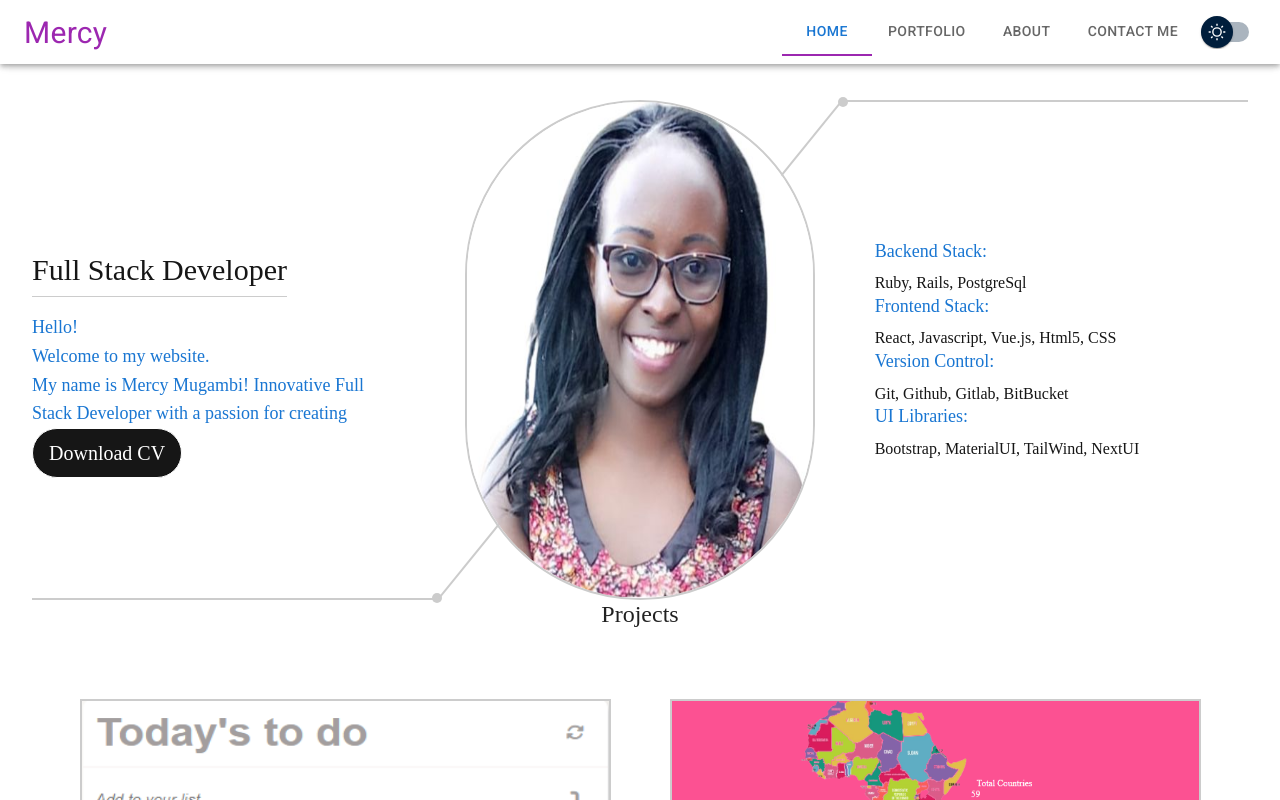
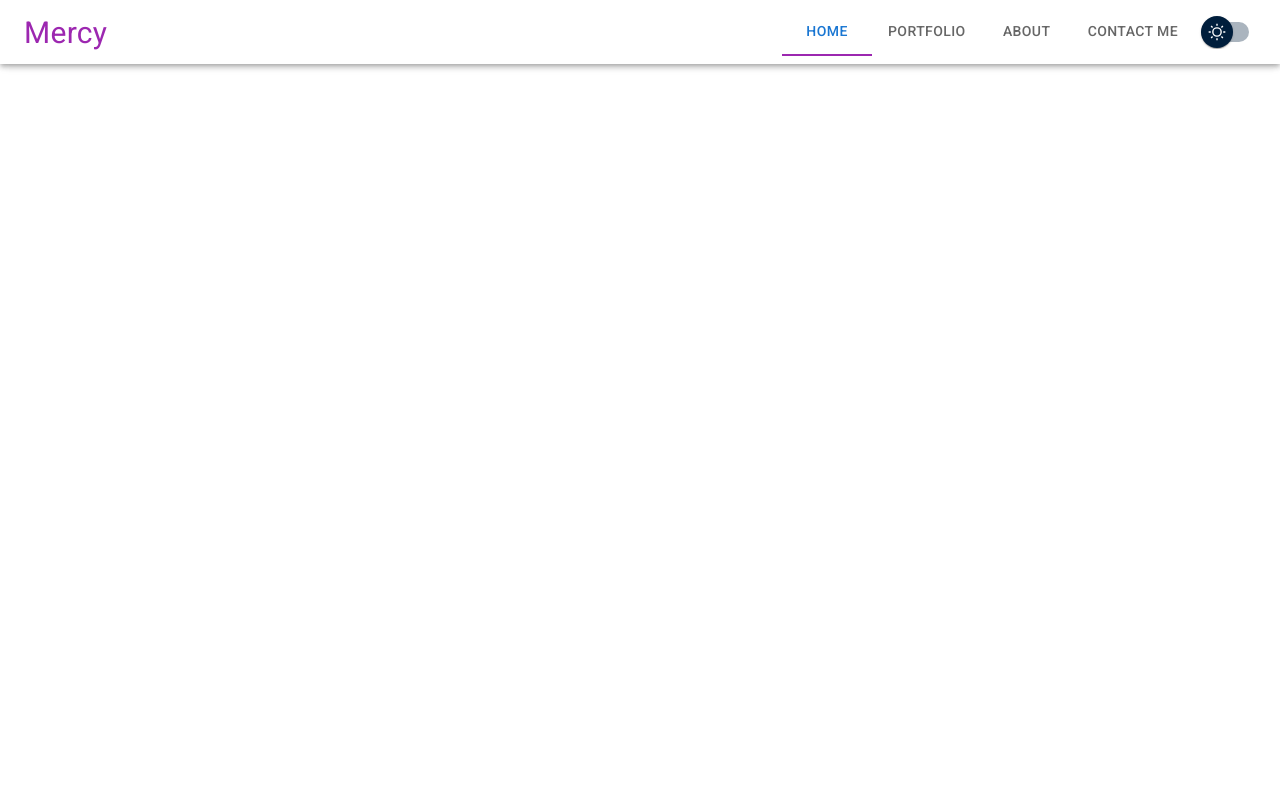
Before and after one commit to mercymugambi/react-portfolio, a React (Create React App) app: page / in a window 1280 px wide. Shown: the top 800 px of the page. Built offline with nearby package versions, Linux system fonts and the light colour scheme.

Commit message:
Include switch on header components

```diff
--- a/src/components/Header.js
+++ b/src/components/Header.js
@@ -4,7 +4,6 @@ import {
 } from '@mui/material';
 import MaterialUISwitch from './Switch';
 import DrawerComp from './DrawerComp';
-import LandingPage from './LandingPage';
 
 const Header = () => {
   const [value, setValue] = useState(0);
@@ -40,7 +39,6 @@ const Header = () => {
           <MaterialUISwitch />
         </Toolbar>
       </AppBar>
-      <LandingPage />
     </>
   );
 };
```
